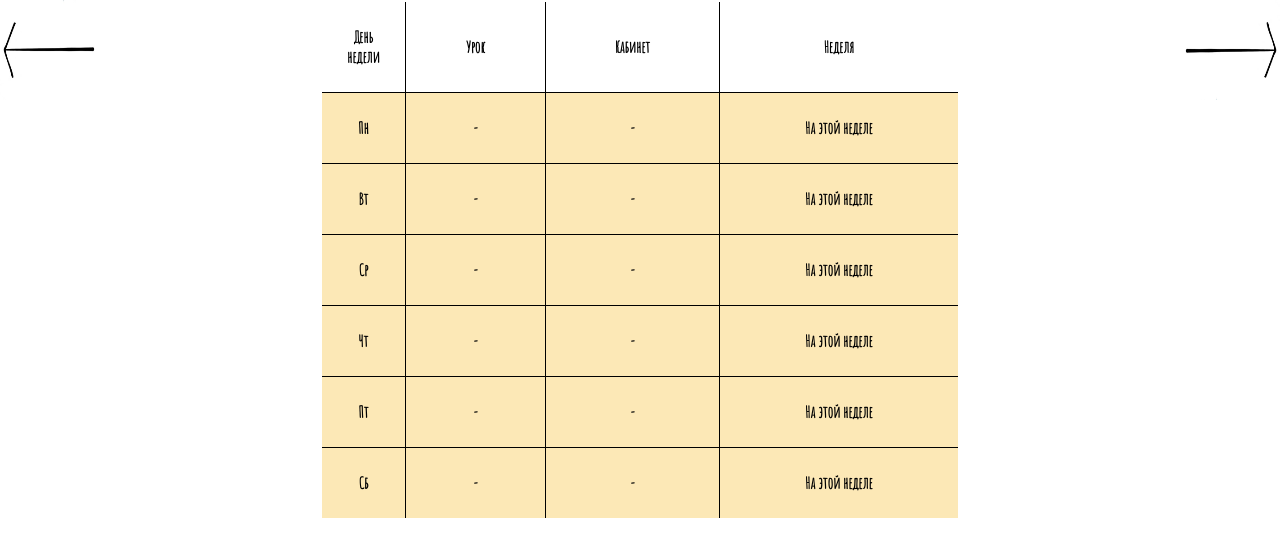
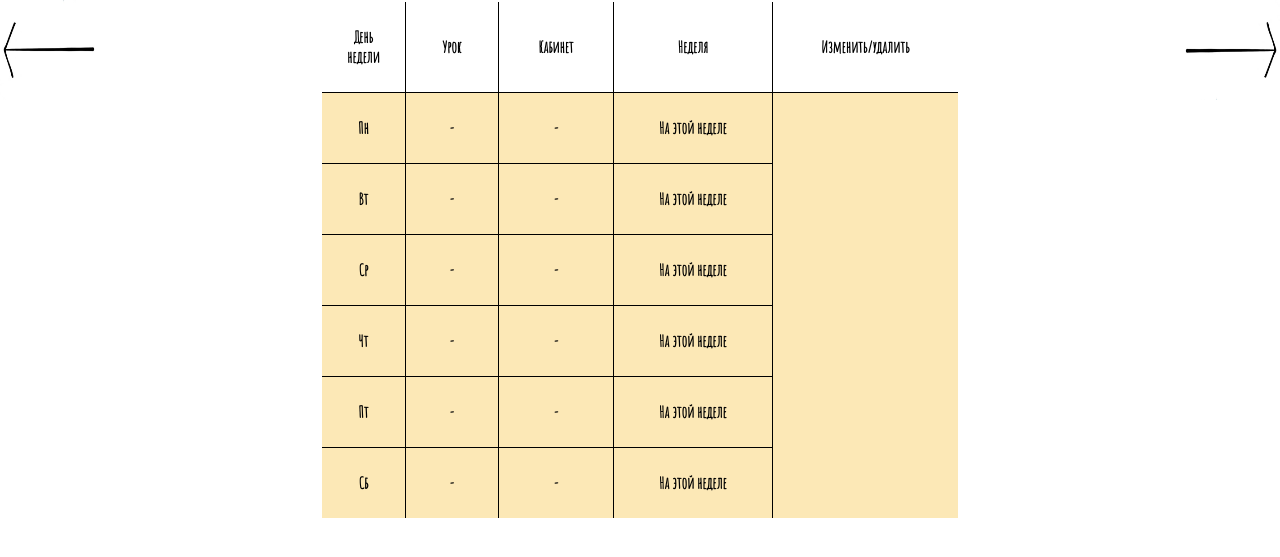
Before and after one commit to mihdenis85/timary, a Flask app: page /timetable/0 in a window 1280 px wide. Shown: the part 77-634 px from the top of the page. Run offline with Flask 2, Linux system fonts and the light colour scheme; a user stored in the database is signed in; data comes from the database, SQL or seed files in the repository; both versions use the stored data as it was after the commit; lists and menus that the app fills with data are empty.

Commit message:
Add changing and deletion timetable

```diff
--- a/Timary/application.py
+++ b/Timary/application.py
@@ -218,22 +218,54 @@ def change():
                                    title='Твоя профессия')
 
 
-@app.route('/add_timetable', methods=['GET', 'POST'])
+@app.route('/add_timetable/<int:id>', methods=['GET', 'POST'])
 @login_required
-def add_timetable():
-    timetable_form = TimetableForm()
-    if timetable_form.validate_on_submit():
+def add_timetable(id):
+    if id != 0:
         db = db_session.create_session()
-        timetable = Timetable()
-        timetable.lesson = timetable_form.lesson.data
-        timetable.room = timetable_form.room.data
-        timetable.day_of_week = timetable_form.day_of_week.data
-        timetable.num_of_week = timetable_form.num_of_week.data
-        current_user.timetable.append(timetable)
-        db.merge(current_user)
+        lesson = db.query(Timetable).filter(Timetable.lesson_id == int(id)).first()
+        if not lesson or lesson.user != current_user:
+            return redirect('/')
+        all_data = {
+            'lesson': lesson.lesson,
+            'room': lesson.room,
+            'day_of_week': lesson.day_of_week,
+            'num_of_week': lesson.num_of_week
+        }
+        timetable_form = TimetableForm(data=all_data)
+        if timetable_form.validate_on_submit():
+            lesson.lesson = timetable_form.lesson.data
+            lesson.room = timetable_form.room.data
+            lesson.day_of_week = timetable_form.day_of_week.data
+            lesson.num_of_week = timetable_form.num_of_week.data
+            db.commit()
+            return redirect('/')
+        return render_template('add_timetable.html', form=timetable_form, deletion=True, id=id)
+    else:
+        timetable_form = TimetableForm()
+        if timetable_form.validate_on_submit():
+            db = db_session.create_session()
+            timetable = Timetable()
+            timetable.lesson = timetable_form.lesson.data
+            timetable.room = timetable_form.room.data
+            timetable.day_of_week = timetable_form.day_of_week.data
+            timetable.num_of_week = timetable_form.num_of_week.data
+            current_user.timetable.append(timetable)
+            db.merge(current_user)
+            db.commit()
+            return redirect('/')
+        return render_template('add_timetable.html', form=timetable_form, deletion=False)
+
+
+@app.route('/delete_timetable/<int:id>')
+@login_required
+def delete_timetable(id):
+    db = db_session.create_session()
+    lesson = db.query(Timetable).filter(Timetable.user == current_user, Timetable.lesson_id == id).first()
+    if lesson and lesson.user == current_user:
+        db.delete(lesson)
         db.commit()
-        return redirect('/')
-    return render_template('add_timetable.html', form=timetable_form)
+    return redirect('/')
 
 
 @app.route('/add_homework', methods=['GET', 'POST'])
--- a/Timary/forms/homework_form.py
+++ b/Timary/forms/homework_form.py
@@ -13,4 +13,4 @@ class HomeworkForm(FlaskForm):
                                                               ('2', 'На неделе после следующей')], default='0')
     ready = StringField('Готовность', validators=[DataRequired()], render_kw={"placeholder": "Готовность"})
     file = FileField('Загрузить файлы')
-    submit = SubmitField('Добавить')
+    submit = SubmitField('Добавить/Изменить')
--- a/Timary/forms/timetable_form.py
+++ b/Timary/forms/timetable_form.py
@@ -12,4 +12,4 @@ class TimetableForm(FlaskForm):
     num_of_week = SelectField('Выбор номера недели', choices=[('-2', '2 неделями ранее'), ('-1', '1 неделей ранее'),
                                                               ('0', 'На этой неделе'), ('1', 'На следующей неделе'),
                                                               ('2', 'На неделе после следующей')], default='0')
-    submit = SubmitField('Добавить')
+    submit = SubmitField('Добавить/Изменить')
--- a/Timary/templates/add_timetable.html
+++ b/Timary/templates/add_timetable.html
@@ -14,7 +14,11 @@
                 <nav class="up-text">
                     <a href="/" style="font-size: 40px;">< Назад</a>
                    <img src="../static/img/timetable.png" style="width: 5%; height: 5%;"></img>
-                   <img src="../static/img/delete.png" style="width: 3.5%; height: 3.5%;"></img>
+                    {% if deletion %}
+                    <a href="/delete_timetable/{{ id }}">Удалить</a>
+                    {% else %}
+                    <img src="../static/img/delete.png" style="width: 3.5%; height: 3.5%;"></img>
+                    {% endif %}
                 </nav>
             </div>
         </header>
--- a/Timary/templates/base.html
+++ b/Timary/templates/base.html
@@ -14,7 +14,7 @@
         <header class="up-block">
              <div class="fixed-container">
                 <nav class="up-text">
-                    <a href="/add_timetable" style="padding: 0 3% 0 0">+</a>
+                    <a href="/add_timetable/0" style="padding: 0 3% 0 0">+</a>
                     <img src="../static/img/timetable.png" style="width: 5%; height: 5%; margin: auto 0";></img>
                     <a href="/timetable/0" style="padding: 0 3% 0 0"><u>Раcписание</u></a>
                     <img src="../static/img/homework.png" style="width: 5%; height: 5%; margin: auto 0"></img>
--- a/Timary/templates/main.html
+++ b/Timary/templates/main.html
@@ -12,6 +12,7 @@
 
 <table align="center" cellpadding="100%" bgcolor="#FCE8B6" bordercolor="#FFFFFF" frame="border"
  rules="all">
+
     {% if num_of_week != '-2' %}
     <a href="/timetable/{{ previous_num }}"><img src="../static/img/arrow_previous.jpg" alt="" style="width: 100px; height: 100px; float:left"></img></a>
    {% else %}
@@ -22,6 +23,7 @@
         <th>Урок</th>
         <th>Кабинет</th>
         <th>Неделя</th>
+        <th>Изменить/удалить</th>
    </tr>
     {% if len_lesson1 == 0 %}
     <tr>
@@ -39,6 +41,7 @@
         <th> {{ lessons1[i].lesson }}</th>
         <th> {{ lessons1[i].room }}</th>
         <th> {{ message_of_week }}</th>
+        <th><a href="/add_timetable/{{ lessons1[i].lesson_id }}"> Изменить</a></th>
    </tr>
     {% endfor %}
     {% endif %}
@@ -59,6 +62,7 @@
         <th> {{ lessons2[i].lesson }}</th>
         <th> {{ lessons2[i].room }}</th>
         <th> {{ message_of_week }}</th>
+        <th><a href="/add_timetable/{{ lessons2[i].lesson_id }}"> Изменить</a></th>
    </tr>
     {% endfor %}
     {% endif %}
@@ -79,6 +83,7 @@
         <th> {{ lessons3[i].lesson }}</th>
         <th> {{ lessons3[i].room }}</th>
         <th> {{ message_of_week }}</th>
+        <th><a href="/add_timetable/{{ lessons3[i].lesson_id }}"> Изменить</a></th>
    </tr>
     {% endfor %}
     {% endif %}
@@ -99,6 +104,7 @@
         <th> {{ lessons4[i].lesson }}</th>
         <th> {{ lessons4[i].room }}</th>
         <th> {{ message_of_week }}</th>
+        <th><a href="/add_timetable/{{ lessons4[i].lesson_id }}"> Изменить</a></th>
    </tr>
     {% endfor %}
     {% endif %}
@@ -119,6 +125,7 @@
         <th> {{ lessons5[i].lesson }}</th>
         <th> {{ lessons5[i].room }}</th>
         <th> {{ message_of_week }}</th>
+        <th><a href="/add_timetable/{{ lessons5[i].lesson_id }}"> Изменить</a></th>
    </tr>
     {% endfor %}
     {% endif %}
@@ -139,6 +146,7 @@
         <th> {{ lessons6[i].lesson }}</th>
         <th> {{ lessons6[i].room }}</th>
         <th> {{ message_of_week }}</th>
+        <th><a href="/add_timetable/{{ lessons6[i].lesson_id }}"> Изменить</a></th>
    </tr>
     {% endfor %}
     {% endif %}
```
Also changed, not shown: Timary/db/project.db.
